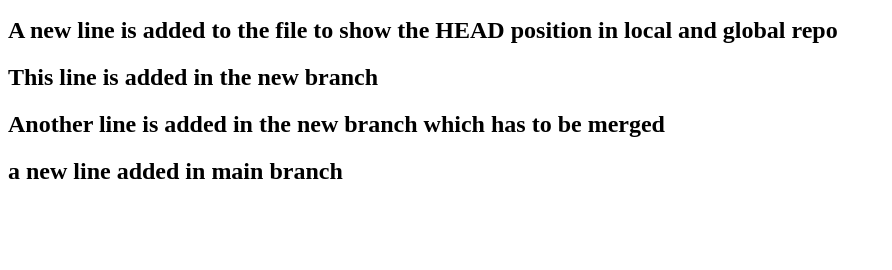
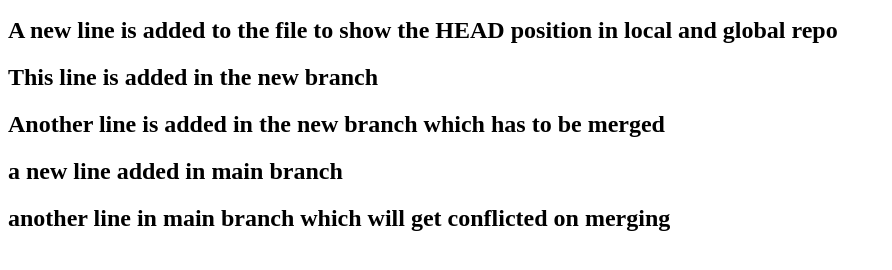
Before and after one commit to devopstraining611-282/4pmrepo, a plain HTML site: page index.html in a window 1280 px wide. Shown: the part 96-366 px from the top of the page, without its empty margins (0-892 px from the left). Drawn offline with Linux system fonts and the light colour scheme.

Commit message:
another line in main

```diff
--- a/index.html
+++ b/index.html
@@ -7,5 +7,6 @@
 		<h2>This line is added in the new branch</h2>
 		<h2>Another line is added in the new branch which has to be merged</h2>
 		<h2>a new line added in main branch</h2>
+		<h2>another line in main branch which will get conflicted on merging</h2>
 	</body>
 </html>
```
